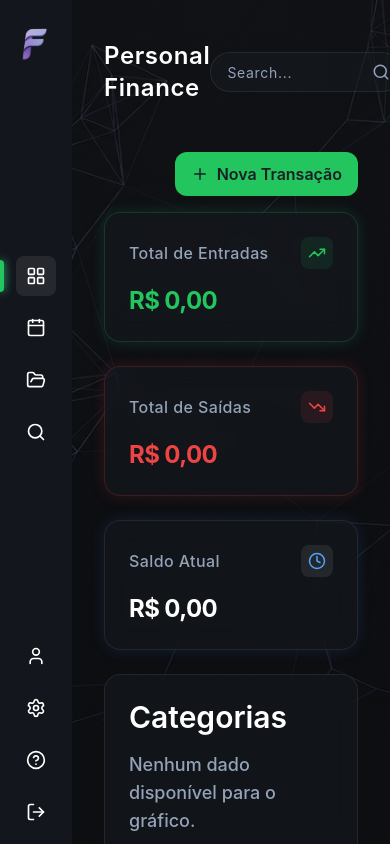
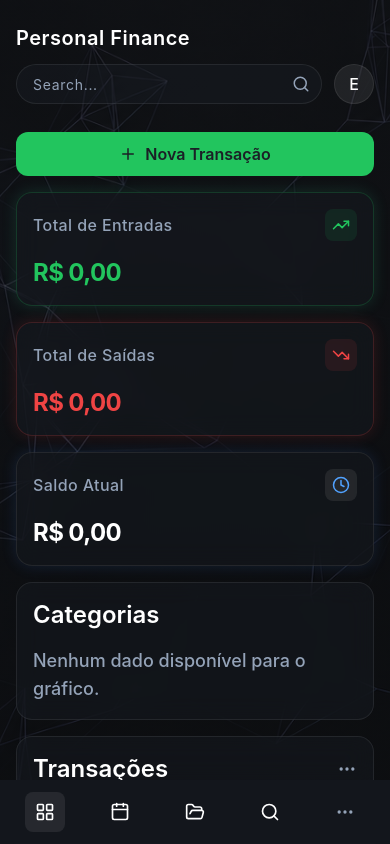
Before and after one commit to joao-vitor-santosz/FinQuest, a React (Vite) app: page / in a window 390 px wide. Built offline with nearby package versions, Linux system fonts and the light colour scheme.

Commit message:
feat: torna dashboard responsiva

```diff
--- a/src/components/CategoryChart/index.tsx
+++ b/src/components/CategoryChart/index.tsx
@@ -11,10 +11,10 @@ export const CategoryChart = () => {
   ];
 
   return (
-    <div className="flex-1 p-6 max-h-112.5 w-full rounded-2xl bg-bg-card/40 border border-border-glass backdrop-blur-md flex flex-col justify-between">
+    <div className="flex w-full flex-1 flex-col justify-between rounded-2xl border border-border-glass bg-bg-card/40 p-4 backdrop-blur-md sm:max-h-112.5 sm:p-6">
       {/* Título do Card */}
       <div className="mb-4">
-        <h3 className="text-3xl font-semibold text-white">Categorias</h3>
+          <h3 className="text-2xl font-semibold text-white sm:text-3xl">Categorias</h3>
       </div>
 
       <div className="flex-1 flex flex-col sm:flex-row items-center justify-center gap-8">
@@ -24,7 +24,7 @@ export const CategoryChart = () => {
           </div>
         ) : (
           <>
-            <div className="w-50 h-50 flex items-center justify-center relative">
+          <div className="relative flex h-52 w-52 items-center justify-center sm:h-50 sm:w-50">
               <ResponsiveContainer width="100%" height="100%">
                 <PieChart>
                   <Pie
--- a/src/components/DashboardHome/index.tsx
+++ b/src/components/DashboardHome/index.tsx
@@ -11,10 +11,10 @@ export const DashboardHome = () => {
     useContext(TransactionContext);
 
   return (
-    <div className="w-full flex flex-col gap-6">
+    <div className="flex w-full flex-col gap-4 sm:gap-6">
 
       {/* Linha dos Cards de Métrica (Layout Responsivo) */}
-      <div className="grid grid-cols-1 md:grid-cols-3 gap-6 w-full">
+      <div className="grid w-full grid-cols-1 gap-4 sm:grid-cols-2 sm:gap-6 xl:grid-cols-3">
         <MetricCard
           title="Total de Entradas"
           value={formatCurrency(incomeTotal)}
@@ -36,7 +36,7 @@ export const DashboardHome = () => {
       </div>
 
       {/* Gráfico + Transações */}
-      <div className="grid grid-cols-1 lg:grid-cols-2 gap-6 w-full items-stretch">
+      <div className="grid w-full grid-cols-1 items-stretch gap-4 sm:gap-6 lg:grid-cols-2">
 
         {/* Gráfico */}
         <CategoryChart />
--- a/src/components/Header/index.tsx
+++ b/src/components/Header/index.tsx
@@ -6,22 +6,22 @@ interface HeaderProps {
 
 export const Header = ({ title }: HeaderProps) => {
   return (
-    <header className="w-full flex items-center justify-between py-4 mb-8">
+    <header className="mb-5 flex w-full flex-col gap-3 py-2 sm:mb-8 sm:flex-row sm:items-center sm:justify-between sm:py-4">
 
       {/* LADO ESQUERDO: Título Dinâmico da Página */}
-      <h1 className="text-2xl font-semibold text-white tracking-wide">
+      <h1 className="text-xl font-semibold tracking-wide text-white sm:text-2xl">
         {title}
       </h1>
 
       {/* LADO DIREITO: Busca e Perfil */}
-      <div className="flex items-center gap-4">
+      <div className="flex items-center gap-3 sm:gap-4">
 
         {/* BARRA DE PESQUISA (Estilo Glassmorphism Escuro) */}
-        <div className="relative flex items-center">
+        <div className="relative flex flex-1 items-center sm:flex-none">
           <input
             type="text"
             placeholder="Search..."
-            className="w-48 lg:w-64 h-10 pl-4 pr-10 rounded-3xl bg-bg-card/40 border border-border-glass text-sm text-text-primary placeholder:text-text-secondary focus:outline-none focus:border-income/50 transition-all placeholder:tracking-wider"
+            className="h-10 w-full rounded-3xl border border-border-glass bg-bg-card/40 pl-4 pr-10 text-sm text-text-primary placeholder:tracking-wider placeholder:text-text-secondary transition-all focus:border-income/50 focus:outline-none sm:w-48 lg:w-64"
           />
           <Search
             size={18}
--- a/src/components/MetricCard/index.tsx
+++ b/src/components/MetricCard/index.tsx
@@ -33,7 +33,7 @@ export const MetricCard = ({ title, value, icon: Icon, type }: MetricCardProps)
   const currentStyle = cardStyles[type];
 
   return (
-    <div className={`flex-1 min-w-62.5 p-6 rounded-2xl bg-bg-card/40 border ${currentStyle.borderColor} ${currentStyle.shadowColor} backdrop-blur-md flex flex-col gap-4 transition-all hover:scale-[1.01]`}>
+    <div className={`flex min-w-0 flex-col gap-4 rounded-2xl border bg-bg-card/40 p-4 backdrop-blur-md transition-all hover:scale-[1.01] sm:p-6 ${currentStyle.borderColor} ${currentStyle.shadowColor}`}>
 
       {/* Linha Superior: Título e Ícone de Status */}
       <div className="flex items-center justify-between">
@@ -46,7 +46,7 @@ export const MetricCard = ({ title, value, icon: Icon, type }: MetricCardProps)
       </div>
 
       {/* Linha Inferior: Valor Monetário */}
-      <div className={`text-2xl lg:text-4xl font-bold tracking-tight ${currentStyle.textColor}`}>
+      <div className={`break-words text-2xl font-bold tracking-tight lg:text-4xl ${currentStyle.textColor}`}>
         {value}
       </div>
 
--- a/src/components/Sidebar/index.tsx
+++ b/src/components/Sidebar/index.tsx
@@ -7,13 +7,26 @@ import {
   Settings,
   HelpCircle,
   LogOut,
+  MoreHorizontal,
+  X,
 } from "lucide-react";
+import { useState } from "react";
 import logo from "../../assets/images/logo.png";
 
+const mobileSecondaryItems = [
+  { label: "Perfil", icon: User },
+  { label: "Configurações", icon: Settings },
+  { label: "Ajuda", icon: HelpCircle },
+  { label: "Sair", icon: LogOut, destructive: true },
+];
+
 export const Sidebar = () => {
+  const [isMoreMenuOpen, setIsMoreMenuOpen] = useState(false);
+
   return (
-    <aside className="h-screen flex flex-col justify-between px-4 py-3 max-w-18 bg-bg-sidebar text-white">
-      <div>
+    <>
+      <aside className="fixed inset-x-0 bottom-0 z-30 flex h-16 items-center bg-bg-sidebar px-2 py-2 text-white sm:static sm:h-screen sm:w-18 sm:max-w-18 sm:flex-col sm:justify-between sm:px-4 sm:py-3">
+        <div className="hidden sm:block">
           <img
             className="w-15 h-15 object-cover"
             src={logo}
@@ -21,10 +34,10 @@ export const Sidebar = () => {
           />
         </div>
 
-      <nav>
-        <ul className="flex flex-col items-center gap-3">
-          <li className="relative w-full flex items-center justify-center">
-            <div className="absolute -left-4 w-1 h-8 bg-income rounded-r-full shadow-[0_0_8px_#34d399]" />
+        <nav className="flex-1 sm:flex-none">
+          <ul className="flex items-center justify-around sm:flex-col sm:gap-3">
+            <li className="relative flex h-10 w-10 items-center justify-center sm:h-auto sm:w-full">
+              <div className="absolute -left-4 hidden h-8 w-1 rounded-r-full bg-income shadow-[0_0_8px_#34d399] sm:block" />
               <div className="w-10 h-10 flex items-center justify-center rounded-lg bg-border-glass">
                 <a href="#">
                   <LayoutGrid size={20} />
@@ -46,10 +59,19 @@ export const Sidebar = () => {
                 <Search size={20} />
               </a>
             </li>
+            <li className="flex h-10 w-10 items-center justify-center rounded-lg sm:hidden">
+              <button
+                className="rounded-lg p-2 text-text-secondary transition-colors hover:bg-white/5 hover:text-white cursor-pointer"
+                onClick={() => setIsMoreMenuOpen(true)}
+                aria-label="Abrir mais opções"
+              >
+                <MoreHorizontal size={20} />
+              </button>
+            </li>
           </ul>
         </nav>
 
-      <nav>
+        <nav className="hidden sm:block">
           <ul className="flex flex-col items-center gap-3">
             <li className="w-10 h-10 flex items-center justify-center rounded-lg">
               <a href="#">
@@ -67,12 +89,56 @@ export const Sidebar = () => {
               </a>
             </li>
             <li className="w-10 h-10 flex items-center justify-center rounded-lg">
-            <a>
+              <a href="#">
                 <LogOut size={20} />
               </a>
             </li>
           </ul>
         </nav>
       </aside>
+
+      <div
+        className={`${isMoreMenuOpen ? "opacity-100" : "pointer-events-none opacity-0"} fixed inset-0 z-40 bg-black/50 transition-opacity duration-300 sm:hidden`}
+        onClick={() => setIsMoreMenuOpen(false)}
+      >
+          <div
+            className={`${isMoreMenuOpen ? "translate-y-0" : "translate-y-full"} absolute inset-x-0 bottom-0 rounded-t-2xl border border-border-glass bg-bg-card p-5 shadow-2xl transition-transform duration-300 ease-in-out`}
+            role="dialog"
+            aria-modal="true"
+            aria-labelledby="more-options-title"
+            onClick={(event) => event.stopPropagation()}
+          >
+            <div className="mb-5 flex items-center justify-between">
+              <h2 id="more-options-title" className="text-lg font-semibold">
+                Mais opções
+              </h2>
+              <button
+                className="rounded-lg p-1 text-text-secondary transition-colors hover:bg-white/5 hover:text-white cursor-pointer"
+                onClick={() => setIsMoreMenuOpen(false)}
+                aria-label="Fechar mais opções"
+              >
+                <X size={20} />
+              </button>
+            </div>
+            <ul className="flex flex-col gap-2">
+              {mobileSecondaryItems.map((item) => {
+                const Icon = item.icon;
+
+                return (
+                  <li key={item.label}>
+                    <button
+                      className={`flex w-full items-center gap-3 rounded-xl px-3 py-3 text-left transition-colors hover:bg-white/5 cursor-pointer ${item.destructive ? "text-expense" : "text-white"}`}
+                      onClick={() => setIsMoreMenuOpen(false)}
+                    >
+                      <Icon size={20} />
+                      {item.label}
+                    </button>
+                  </li>
+                );
+              })}
+            </ul>
+          </div>
+        </div>
+    </>
   );
 };
--- a/src/components/TransactionBottomSheet/index.tsx
+++ b/src/components/TransactionBottomSheet/index.tsx
@@ -22,7 +22,7 @@ export const TransactionBottomSheet = ({
         onClick={activeTab === "main" ? onClose : () => setActiveTab("main")}
       />
       <div
-        className={`${!isOpen ? "translate-y-full sm:translate-y-0 sm:translate-x-full" : "translate-y-0 sm:translate-x-0"} ${activeTab === "sort" ? "h-[90vh]" : ""} transition-transform duration-300 ease-in-out fixed left-0 right-0 bottom-0 w-full z-999 bg-bg-card rounded-t-2xl h-[60vh] overflow-hidden sm:left-auto sm:right-0 sm:h-full sm:w-100 sm:bottom-0 sm:top-0 sm:rounded-t-none sm:rounded-l-xl`}
+        className={`${!isOpen ? "translate-y-full sm:translate-y-0 sm:translate-x-full" : "translate-y-0 sm:translate-x-0"} ${activeTab === "sort" ? "h-[90vh]" : ""} fixed bottom-0 left-0 right-0 z-999 h-[70vh] w-full overflow-hidden rounded-t-2xl bg-bg-card transition-transform duration-300 ease-in-out sm:bottom-0 sm:left-auto sm:right-0 sm:top-0 sm:h-full sm:w-100 sm:rounded-l-xl sm:rounded-t-none`}
       >
         <div
           className={`${
--- a/src/pages/_app/index.tsx
+++ b/src/pages/_app/index.tsx
@@ -12,12 +12,12 @@ function DashboardComponent() {
   const [isModalOpen, setIsModalOpen] = useState(false);
 
   return (
-    <div className="relative w-full h-full flex flex-col gap-4">
+    <div className="relative flex h-full w-full flex-col gap-4 sm:gap-6">
       {/* Botão flutuante ou posicionado no topo para abrir o modal temporariamente */}
       <div className="flex justify-end">
         <button
           onClick={() => setIsModalOpen(true)}
-          className="flex items-center gap-2 px-4 py-2.5 rounded-xl bg-income text-bg-card font-semibold transition-all duration-300 hover:opacity-90 hover:shadow-[0_0_20px_rgba(52,350,0,1)] hover:-translate-y-1 hover:text-white cursor-pointer"
+          className="flex w-full items-center justify-center gap-2 rounded-xl bg-income px-4 py-2.5 font-semibold text-bg-card transition-all duration-300 hover:-translate-y-1 hover:text-white hover:opacity-90 hover:shadow-[0_0_20px_rgba(52,350,0,1)] sm:w-auto cursor-pointer"
         >
           <Plus size={18} /> Nova Transação
         </button>
--- a/src/pages/_app/layout.tsx
+++ b/src/pages/_app/layout.tsx
@@ -9,11 +9,11 @@ export const Route = createFileRoute('/_app')({
 
 function AppLayoutComponent() {
   return (
-    <div className="flex h-screen w-screen text-white overflow-hidden">
+    <div className="flex min-h-screen w-full text-white sm:h-screen sm:overflow-hidden">
 
       <Sidebar />
 
-      <main className="flex-1 h-full overflow-y-auto px-8 py-6 lg:px-12 flex flex-col">
+      <main className="h-screen min-w-0 flex-1 overflow-y-auto px-4 py-4 pb-24 sm:px-6 sm:py-6 sm:pb-6 lg:px-12 flex flex-col">
 
         <Header title="Personal Finance" />
 
```
Lines whose indentation alone changed are shown as unchanged.
